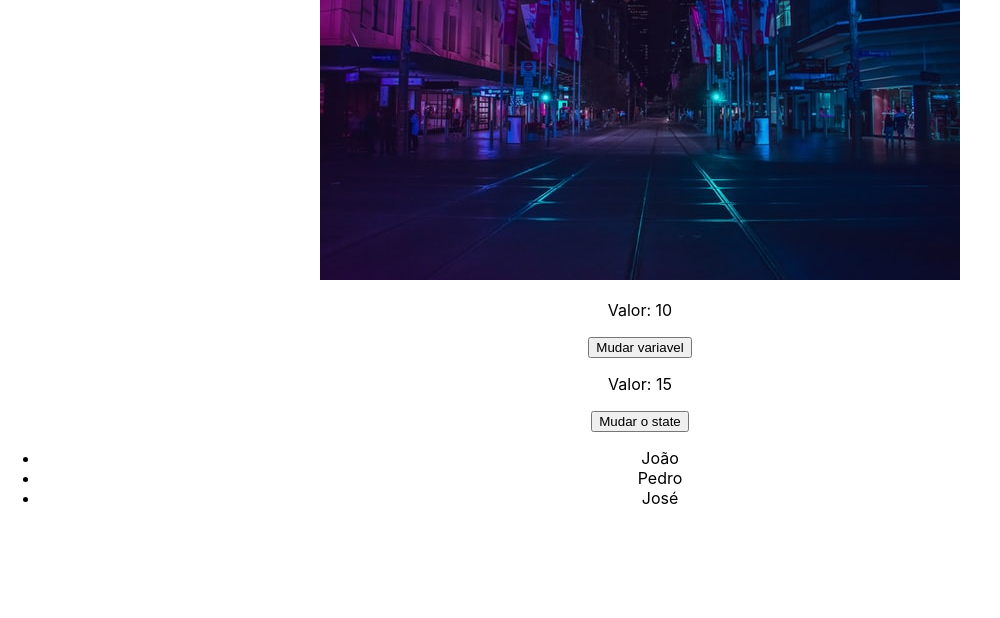
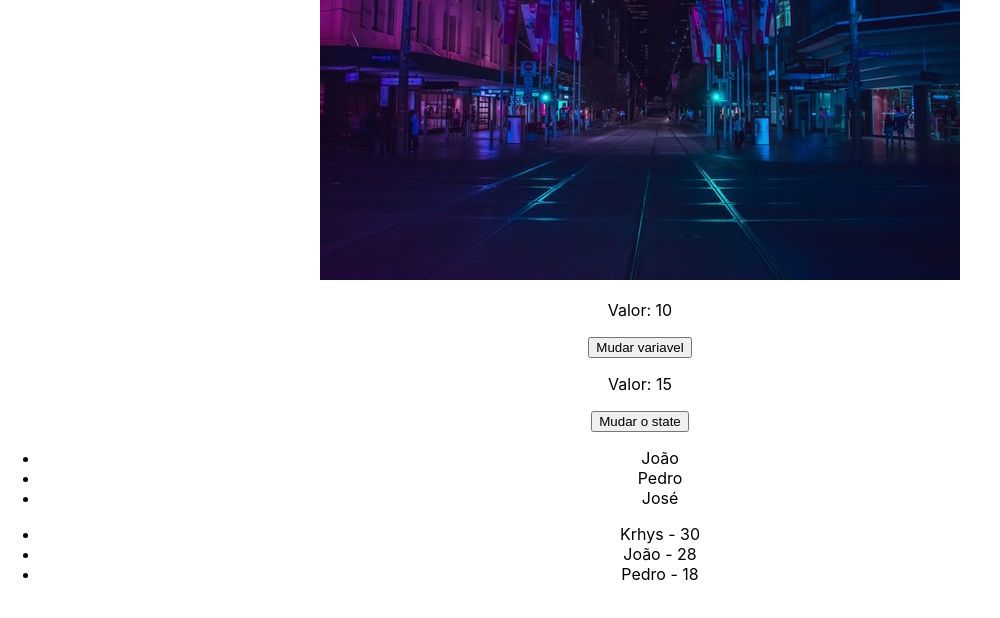
Before and after one commit to KrhystFerrari/Curso-React-Section3, a React (Create React App) app in the folder react-section3/: page / in a window 1280 px wide. Shown: the part 660-1278 px from the top of the page, without its empty margins (0-1000 px from the left). Built offline with nearby package versions, Linux system fonts and the light colour scheme.

Commit message:
A propriedade 'key'

```diff
--- a/react-section3/src/components/ListRender.js
+++ b/react-section3/src/components/ListRender.js
@@ -3,11 +3,22 @@
 const ListRender = () => {
     const [list] = useState(["João", "Pedro", "José"]);
 
+    const [users] = useState([
+        {id: 1, name: "Krhys", age: 30},
+        {id: 3243262, name: "João", age: 28},
+        {id: 564789, name: "Pedro", age: 18},
+    ]);
+
   return (
     <div>
         <ul>
-            {list.map((item) => (
-                <li>{item}</li>
+            {list.map((item, i) => (
+                <li key={i}>{item}</li>
+            ))}
+        </ul>
+        <ul>
+            {users.map((user) => (
+                <li key={user.id}>{user.name} - {user.age}</li>
             ))}
         </ul>
     </div>
```
